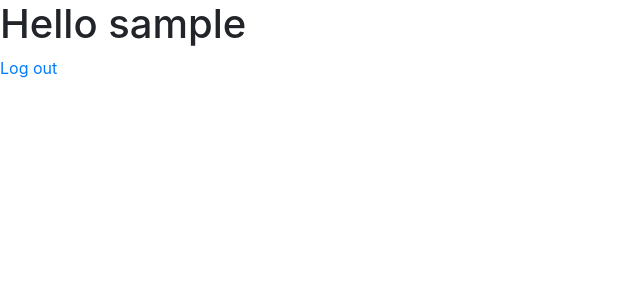
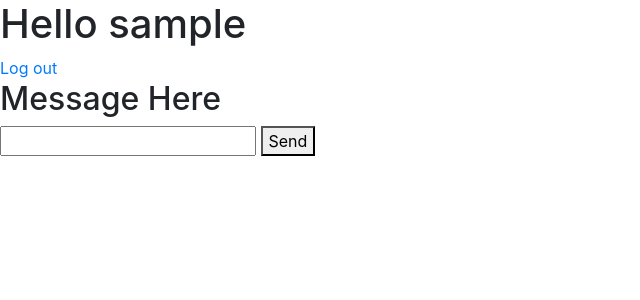
Before and after one commit to Aihab1/Schnack, a Flask app: page /lobby in a window 1280 px wide. Shown: the top 300 px of the page, without its empty margins (0-640 px from the left). Run offline with Flask 2, Linux system fonts and the light colour scheme; the visitor is signed in with stand-in values (Sample User, id 1); some libraries are stand-ins or nearby versions.

Commit message:
Add messaging feature

```diff
--- a/application.py
+++ b/application.py
@@ -5,7 +5,6 @@ from flask_session import Session
 from flask_socketio import SocketIO, emit
 
 from datetime import datetime
-from users import users
 
 app = Flask(__name__)
 app.config["SECRET_KEY"] = os.getenv("SECRET_KEY")
@@ -16,6 +15,9 @@ app.config["SESSION_PERMANENT"] = False
 app.config["SESSION_TYPE"] = "filesystem"
 Session(app)
 
+messages = []
+users = []
+
 @app.route("/")
 def index():
     if 'username' in session:
@@ -25,7 +27,7 @@ def index():
 @app.route("/lobby")
 def lobby():
     if 'username' in session:
-        return render_template("lobby.html", username = session['username'])
+        return render_template("lobby.html", username = session['username'], messages=messages)
     else:
         return redirect(url_for('index'))
 
@@ -46,6 +48,18 @@ def lobby_redirect():
 
 @app.route("/logout")
 def logout():
-    users.remove(session['username'].lower())
+    try:
+        users.remove(session['username'].lower())
+    except:
+        pass
     session.pop('username', None)
     return redirect(url_for('index'))
+
+@socketio.on("submit message")
+def message(data):
+    messages.append((data["msg"], session['username']))
+    data = {
+        "msg": data["msg"],
+        "username": session['username']
+    }
+    emit("announce message", data, broadcast=True)
--- /dev/null
+++ b/static/lobby.js
@@ -0,0 +1,22 @@
+document.addEventListener('DOMContentLoaded', () => {
+
+    // Connect to websocket
+    var socket = io.connect(location.protocol + '//' + document.domain + ':' + location.port);
+    // When connected, configure buttons
+    socket.on('connect', () => {
+        // Each button should emit a "submit message" event
+        button = document.querySelector('#send')
+        input = document.querySelector('#msg')
+        button.onclick = () => {
+            const msg = input.value;
+            socket.emit('submit message', { 'msg': msg });
+        };
+    });
+
+    // When a new message is announced, add to the unordered list
+    socket.on('announce message', data => {
+        const li = document.createElement('li');
+        li.innerHTML = `${data.username}: ${data.msg}`;
+        document.querySelector('#messages').append(li);
+    });
+});
--- a/templates/lobby.html
+++ b/templates/lobby.html
@@ -1,13 +1,26 @@
 <!DOCTYPE html>
 <html lang="en">
+
 <head>
     <meta charset="UTF-8">
     <meta name="viewport" content="width=device-width, initial-scale=1.0">
     <title>Lobby</title>
+    <script type="text/javascript" src="//cdnjs.cloudflare.com/ajax/libs/socket.io/1.3.6/socket.io.min.js"></script>
+    <script src="{{ url_for('static', filename='lobby.js') }}"></script>
     <link rel="stylesheet" href="https://stackpath.bootstrapcdn.com/bootstrap/4.5.0/css/bootstrap.min.css">
 </head>
+
 <body>
     <h1>Hello {{ username }}</h1>
     <a href="{{ url_for('logout') }}">Log out</a>
+    <h2>Message Here</h2>
+    <input id="msg">
+    <button id="send">Send</button>
+    <ul id="messages">
+        {% for msg in messages %}
+        <li>{{ msg[1] }}: {{ msg[0] }}</li>
+        {% endfor %}
+    </ul>
 </body>
+
 </html>
--- a/users.py
+++ /dev/null
@@ -1 +0,0 @@
-users = []
```
